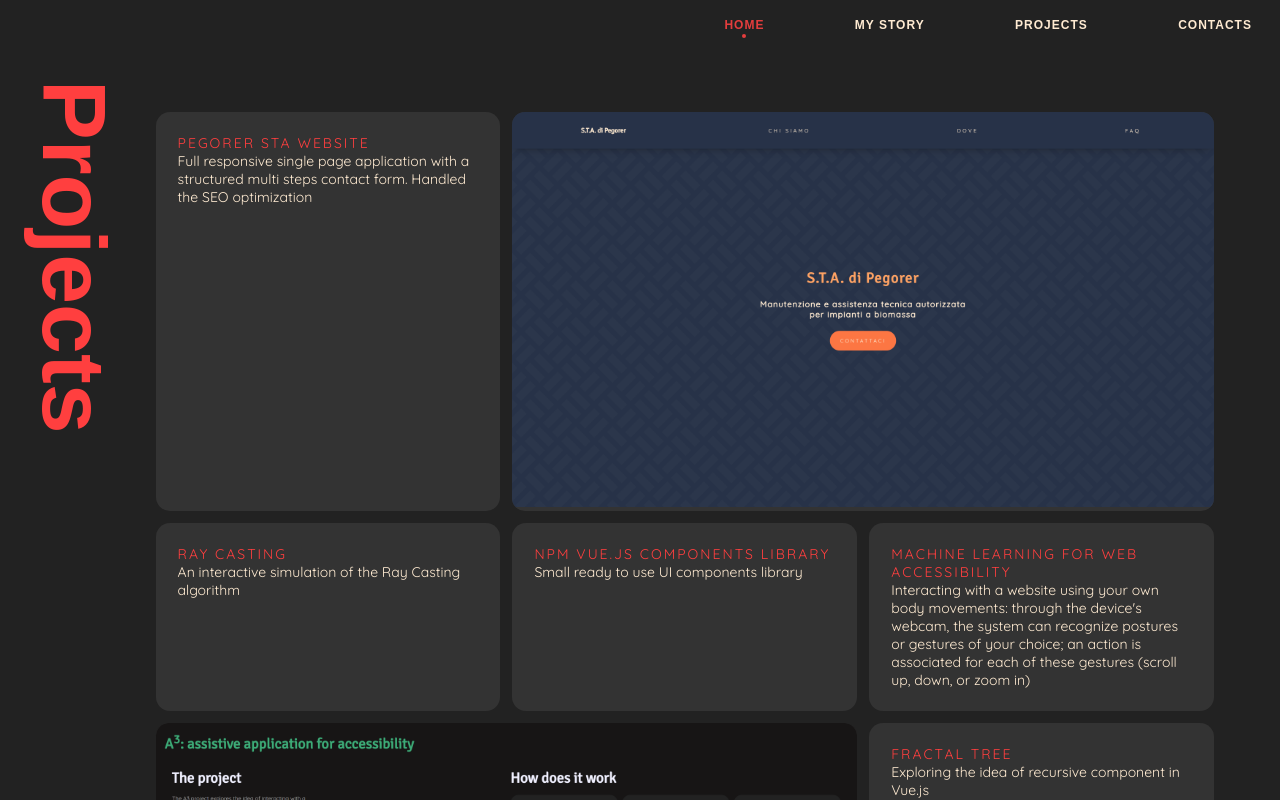
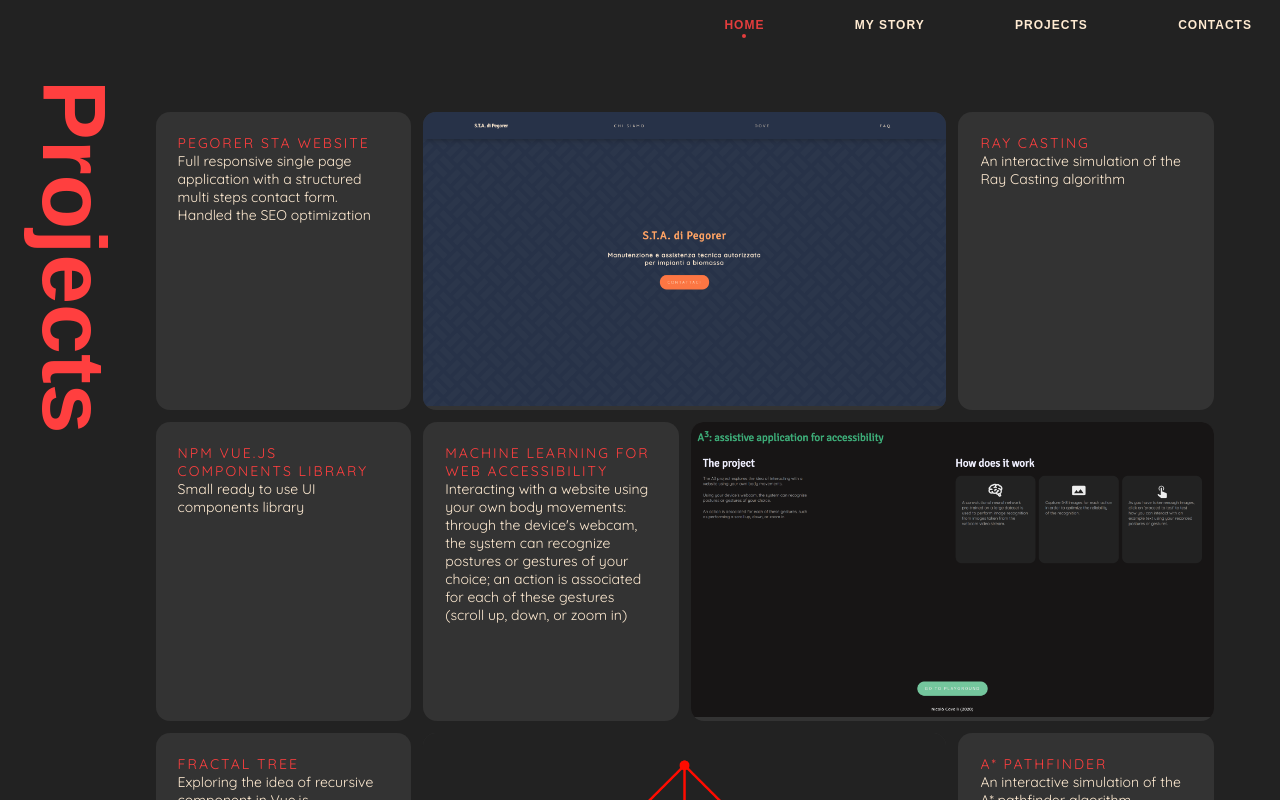
Before and after one commit to NicoloCavalli95horses/nc-dev, a Vue app in the folder frontend/: page /projects in a window 1280 px wide. Built offline with nearby package versions, Linux system fonts and the light colour scheme; a web font is replaced by a local one.

Commit message:
added projects

```diff
--- a/frontend/src/components/BentoGrid.vue
+++ b/frontend/src/components/BentoGrid.vue
@@ -40,7 +40,7 @@ const props = defineProps({
 <style lang="scss" scoped>
 .bento-grid {
   display: grid;
-  grid-template-columns: repeat(auto-fill, minmax(280px, 1fr));
+  grid-template-columns: repeat(auto-fill, minmax(220px, 1fr));
   grid-gap: 12px;
   .item {
     background-color: #333;
--- a/frontend/src/views/Projects.vue
+++ b/frontend/src/views/Projects.vue
@@ -51,6 +51,7 @@ const items = [
     title: "Fractal tree",
     content: "Exploring the idea of recursive component in Vue.js",
     href: "https://fractal-tree-vue.netlify.app/",
+    src: '/img/fractal.png',
   },
   {
     id: Symbol(),
@@ -65,6 +66,18 @@ const items = [
     content: "Interactive platform about 2D vectors",
     href: "https://2dvectors.netlify.app/",
   },
+  {
+    id: Symbol(),
+    title: "WS live chat",
+    content: "Web Socket chat in Node.js",
+    href: "https://ws-chat-ntws.onrender.com/",
+  },
+  {
+    id: Symbol(),
+    title: "2 players game",
+    content: "2 players fighting game (desktop only). A little buggy attempt to master the Pinia state management system",
+    href: "https://thelastwarrior.netlify.app/",
+  },
 ];
 </script>
 
```
Also changed, not shown: frontend/public/img/fractal.png (added).
